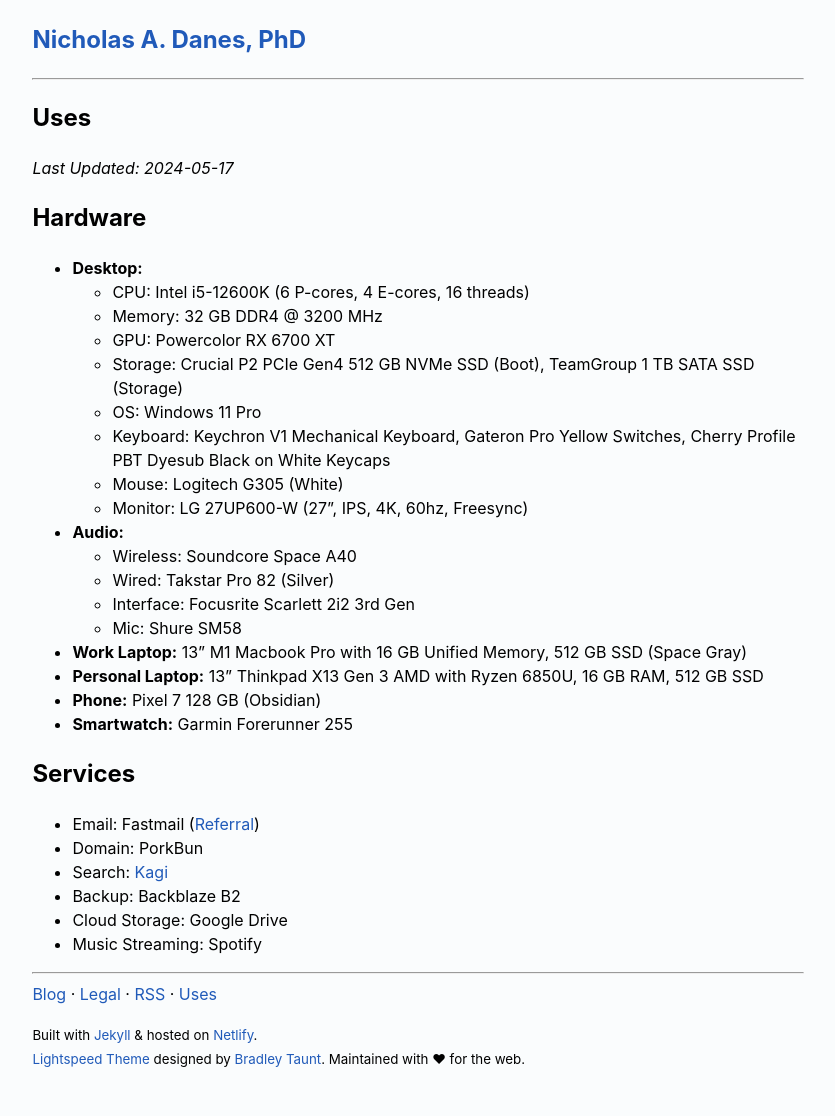
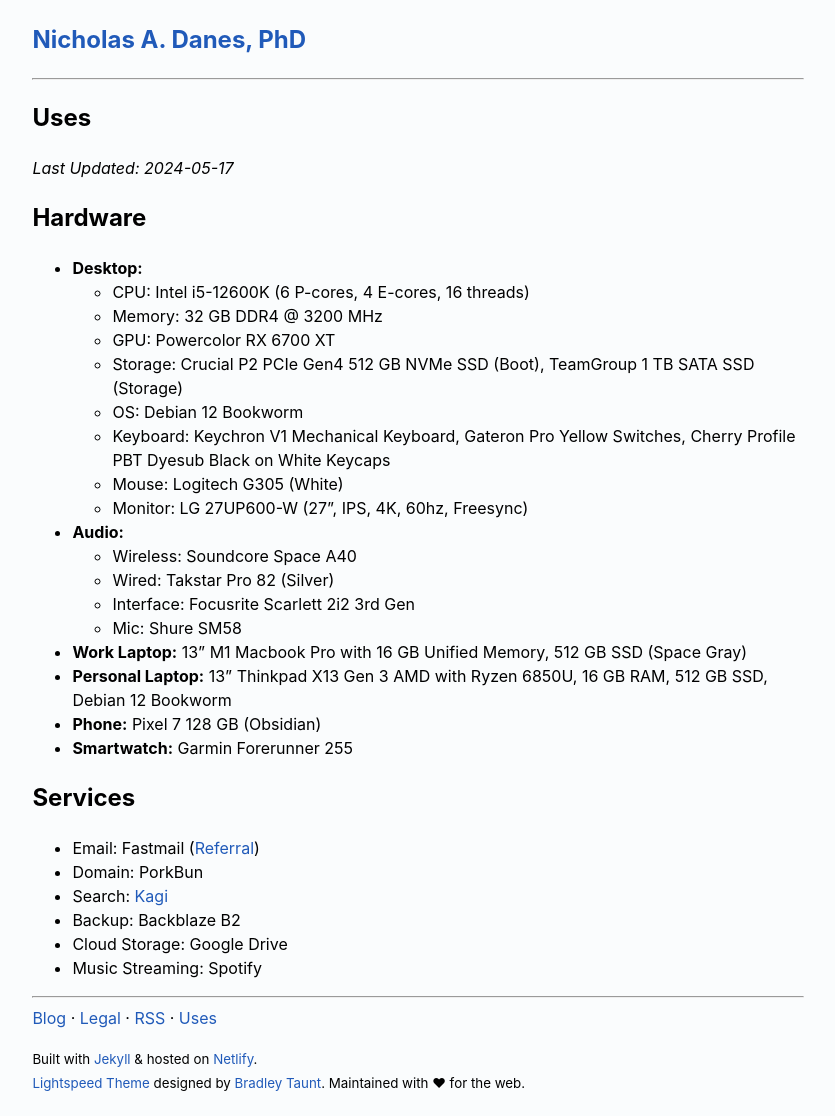
Before and after one commit to danesnick/website_lightspeed, a Jekyll site: the page built from uses.markdown, in a window 1280 px wide. Shown: the whole page, without its empty margins (222-1057 px from the left). Built offline with Jekyll 4.4.1, drawn with Linux system fonts in a browser that asks for light colours; before the commit the page ends 1092 px from its top, so only the background shows below that.

Commit message:
Update uses.markdown

```diff
--- a/uses.markdown
+++ b/uses.markdown
@@ -12,7 +12,7 @@ permalink: /uses/
 	+ Memory: 32 GB DDR4 @ 3200 MHz
 	+ GPU: Powercolor RX 6700 XT
 	+ Storage: Crucial P2 PCIe Gen4 512 GB NVMe SSD (Boot), TeamGroup 1 TB SATA SSD (Storage)
-	+ OS: Windows 11 Pro
+	+ OS: Debian 12 Bookworm
 	+ Keyboard: Keychron V1 Mechanical Keyboard, Gateron Pro Yellow Switches, Cherry Profile PBT Dyesub Black on White Keycaps
 	+ Mouse: Logitech G305 (White)
 	+ Monitor: LG 27UP600-W (27", IPS, 4K, 60hz, Freesync)
@@ -22,7 +22,7 @@ permalink: /uses/
 	* Interface: Focusrite Scarlett 2i2 3rd Gen
 	* Mic: Shure SM58
 * **Work Laptop:** 13" M1 Macbook Pro with 16 GB Unified Memory, 512 GB SSD (Space Gray)
-* **Personal Laptop:** 13" Thinkpad X13 Gen 3 AMD with Ryzen 6850U, 16 GB RAM, 512 GB SSD
+* **Personal Laptop:** 13" Thinkpad X13 Gen 3 AMD with Ryzen 6850U, 16 GB RAM, 512 GB SSD, Debian 12 Bookworm
 * **Phone:** Pixel 7 128 GB (Obsidian)
 * **Smartwatch:** Garmin Forerunner 255
 
```
